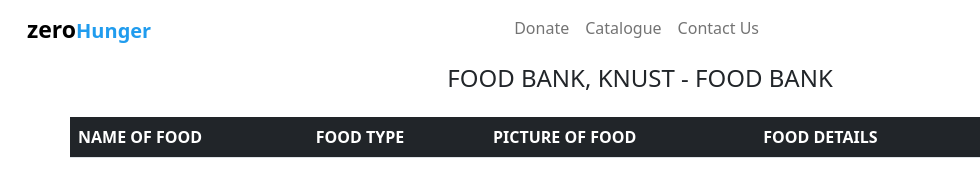
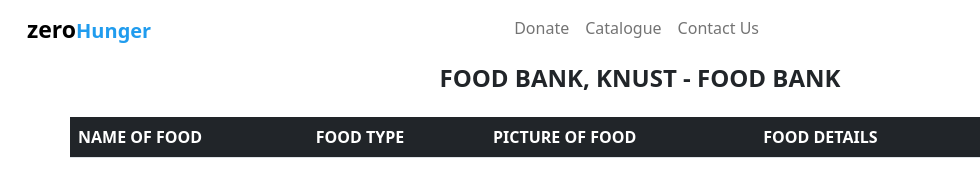
Before and after one commit to eighty-nine89/zero-hunger, a plain HTML site: page FOODBANK.html in a window 1280 px wide. Shown: the full height of the page, 0-980 px from the left. Drawn offline with nearby package versions, Linux system fonts and the light colour scheme; no server answers.

Commit message:
update-001

```diff
--- a/css/foodbank.css
+++ b/css/foodbank.css
@@ -122,6 +122,7 @@ body {
     }
 }
 /* heading */
-.heading{
+.heading h4{
     text-align: center;
+    font-weight: bolder;
 }
```
Also changed, not shown: contactus.html (+1 -1 lines).
